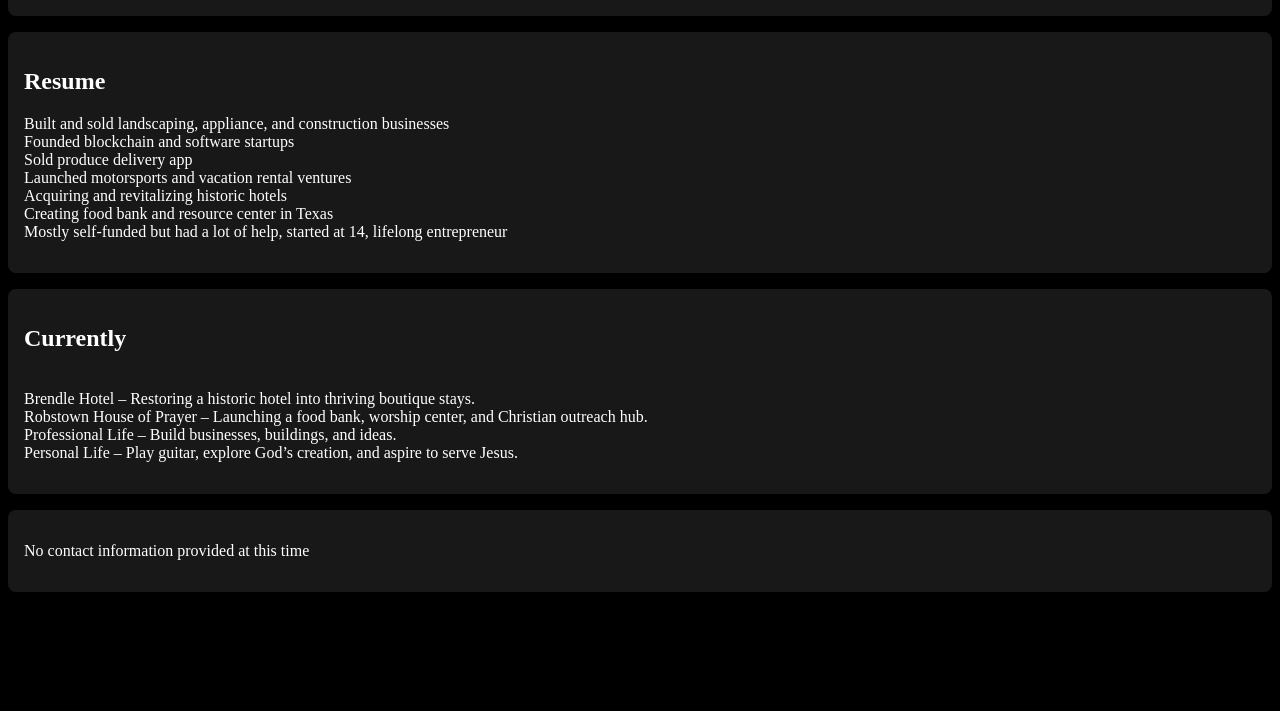
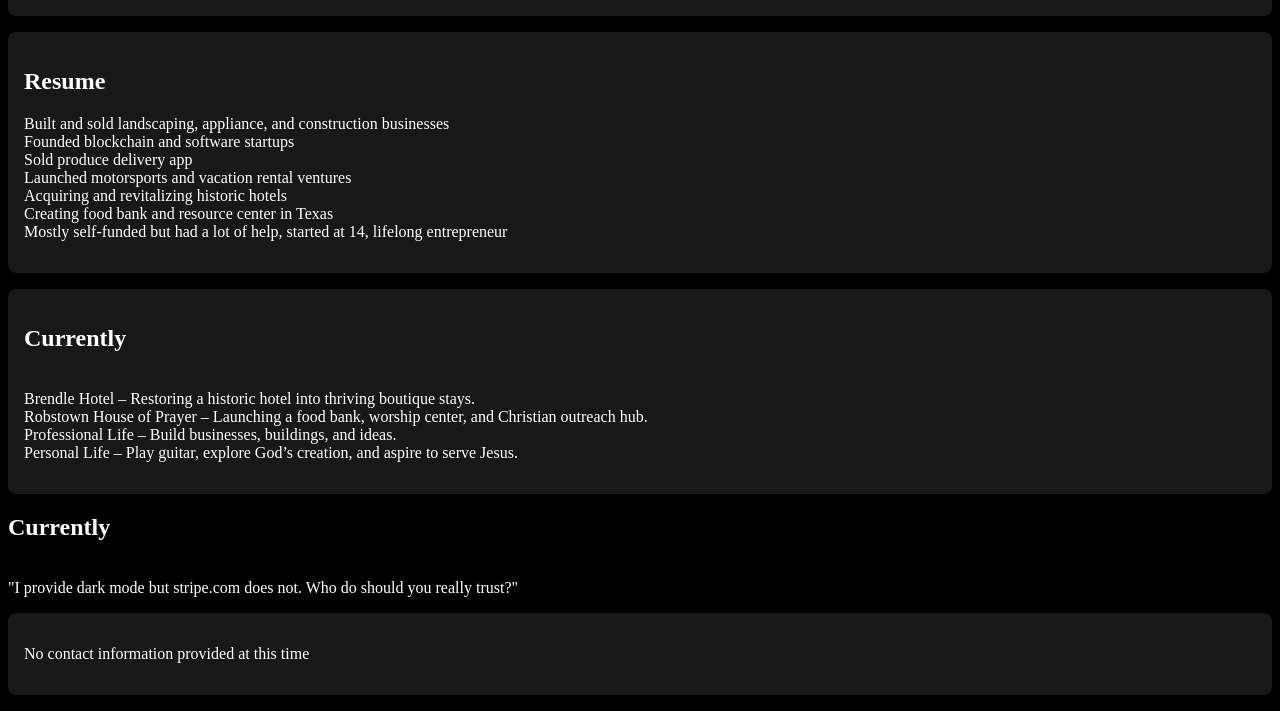
Before and after one commit to DaneBennettWalter/danewalter, a plain HTML site: page index.html in a window 1280 px wide. Shown: the part 152-863 px from the top of the page. Before the commit the page ends 800 px from the top, so only its background shows below. Drawn offline with Linux system fonts and the light colour scheme.

Commit message:
Update index.html

```diff
--- a/index.html
+++ b/index.html
@@ -112,9 +112,9 @@
             Creating food bank and resource center in Texas
             <br>
             Mostly self-funded but had a lot of help, started at 14, lifelong entrepreneur</p>
-            <!-- Other content streamlined for clarity and simplicity -->
+
         </section>
-        <section id="projects">
+        <section id="currently">
             <h2>Currently</h2>
             <p>
             <br>
@@ -125,9 +125,14 @@
             Professional Life – Build businesses, buildings, and ideas.
             <br>
             Personal Life – Play guitar, explore God’s creation, and aspire to serve Jesus.</p>
-            <!-- Project details without unnecessary embellishments -->
+            <!-- Thank you for visiting my website! -->
         </section>
-        <!-- Removed Stats section and any <img> tags -->
+
+            <h2>Currently</h2>
+            <p>
+            <br>
+            "I provide dark mode but stripe.com does not. Who do should you really trust?"
+        </section>
     </main>
     <footer>
         <p>No contact information provided at this time</p>
```
